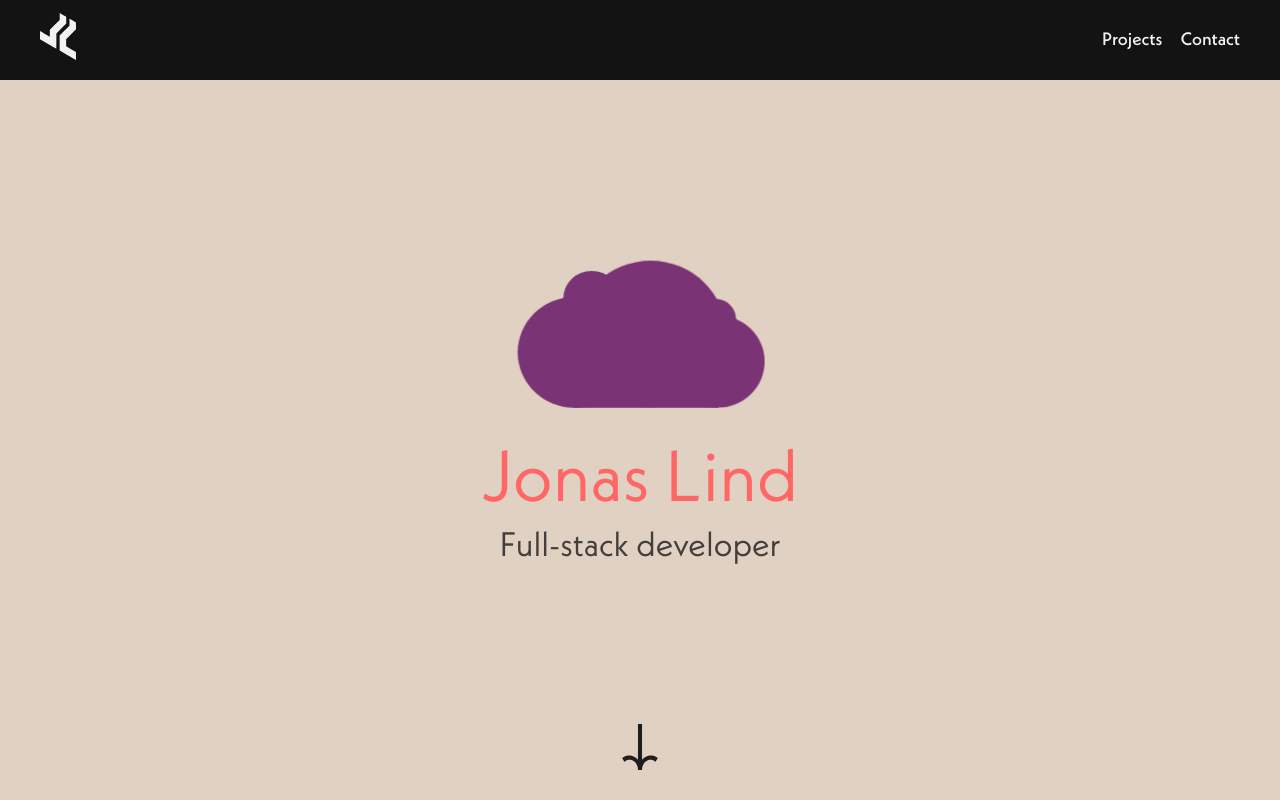
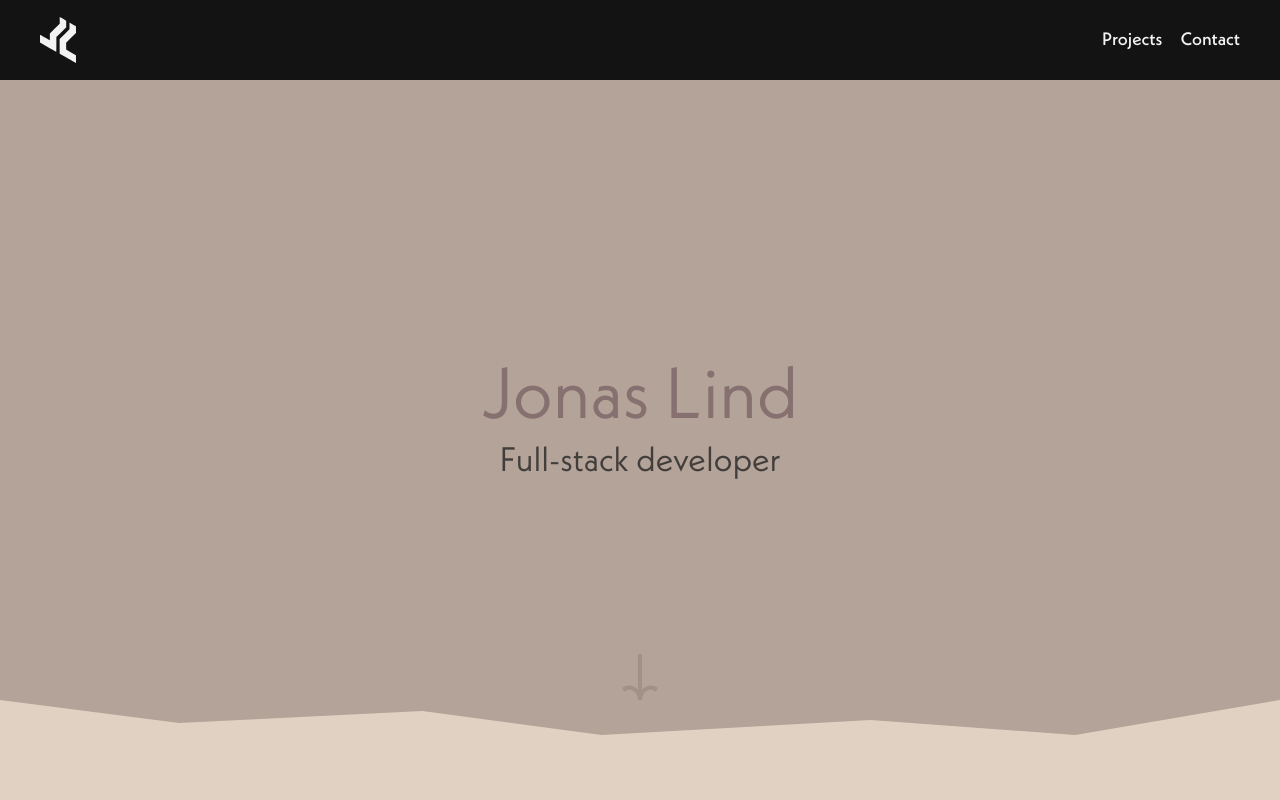
Before and after one commit to JonasLudvig/folio, a React (Create React App) app: page / in a window 1280 px wide. Shown: the top 800 px of the page. Built offline with nearby package versions, Linux system fonts and the light colour scheme.

Commit message:
Update content.

```diff
--- a/src/App.scss
+++ b/src/App.scss
@@ -104,6 +104,7 @@ a:active {
       img {
         filter: invert(100%) sepia(80%) saturate(227%) hue-rotate(272deg)
           brightness(112%) contrast(90%);
+        cursor: pointer;
         user-select: none;
         width: 36px;
       }
@@ -125,153 +126,53 @@ a:active {
     }
   }
 }
-
 .banner {
   align-items: center;
-  background: $bgClr;
+  background: #b3a398;
   display: flex;
   flex-direction: column;
   justify-content: center;
-  min-height: 100vh;
-  padding: 0 35px 0 35px;
+  min-height: 100dvh;
+  padding: 0 40px;
   position: relative;
   text-align: center;
-  .down {
-    bottom: 0px;
-    padding: 30px;
-    pointer-events: none;
-    position: absolute;
-    user-select: none;
-    width: 36px;
-  }
   h1 {
-    color: #ff6767;
+    color: #867070;
     font-size: 72px;
+    position: fixed;
   }
   h2 {
     color: #423e3b;
     font-size: 34px;
-    margin: 10px 0 0 0;
+    position: fixed;
+    transform: translateY(62px);
   }
-
-  .cloud-wrapper {
-    position: relative;
-    scale: 0.8;
+  img {
+    bottom: 0;
+    pointer-events: none;
+    position: fixed;
+    transform: translatey(-100px);
+    user-select: none;
+    width: 36px;
   }
-  .cloud-container {
+  div {
+    background: $bgClr;
+    bottom: 0px;
+    clip-path: polygon(
+      47% 35%,
+      68% 20%,
+      84% 35%,
+      100% 0,
+      100% 100%,
+      100% 100%,
+      0 100%,
+      0 0,
+      14% 23%,
+      33% 11%
+    );
+    height: 100px;
     position: absolute;
-    animation: hover;
-    animation-iteration-count: infinite;
-    animation-duration: 5s;
-    animation-timing-function: ease-in-out;
-    position: relative;
-    height: 220px;
-    width: 342px;
-    scale: 0.95;
-    transform: (scale(1, 0.95));
-
-    div {
-      position: absolute;
-      background: #7a3476;
-      transition: 0.5s;
-    }
-  }
-
-  .cloud-container:hover {
-    div {
-      opacity: 0.5;
-    }
-  }
-
-  @keyframes hover {
-    0% {
-      transform: scale(1, 0.95);
-      top: 0;
-    }
-    50% {
-      transform: scale(1, 1);
-      top: -20px;
-    }
-    100% {
-      transform: scale(1, 0.95);
-      top: 0;
-    }
-  }
-
-  @keyframes warp {
-    0% {
-      transform: scale(1);
-    }
-    50% {
-      transform: scale(0.9);
-    }
-    100% {
-      transform: scale(1);
-    }
-  }
-
-  @keyframes warp-inv {
-    0% {
-      transform: scale(0.9);
-    }
-    50% {
-      transform: scale(1);
-    }
-    100% {
-      transform: scale(0.9);
-    }
-  }
-
-  .c-1 {
-    top: 10px;
-    left: 85px;
-    width: 200px;
-    height: 200px;
-    border-radius: 50%;
-    animation: warp;
-    animation-iteration-count: infinite;
-    animation-duration: 7s;
-    animation-timing-function: ease-in-out;
-  }
-  .c-2 {
-    top: 60px;
-    left: 10px;
-    width: 150px;
-    height: 150px;
-    border-radius: 50%;
-  }
-  .c-3 {
-    top: 85px;
-    left: 210px;
-    width: 125px;
-    height: 125px;
-    border-radius: 50%;
-  }
-  .c-4 {
-    top: 60px;
-    left: 240px;
-    width: 60px;
-    height: 60px;
-    border-radius: 50%;
-    animation: warp-inv;
-    animation-iteration-count: infinite;
-    animation-duration: 7s;
-    animation-timing-function: ease-in-out;
-  }
-  .c-5 {
-    top: 25px;
-    left: 70px;
-    width: 75px;
-    height: 75px;
-    border-radius: 50%;
-  }
-  .c-6 {
-    top: 110px;
-    left: 84px;
-    width: 190px;
-    height: 100px;
-    border-top-left-radius: 55px;
-    border-top-right-radius: 55px;
+    width: 100%;
   }
 }
 
@@ -280,6 +181,8 @@ a:active {
   display: flex;
   justify-content: center;
   padding: 40px;
+  position: relative;
+  z-index: 1;
 }
 
 .feed-container {
@@ -317,9 +220,9 @@ a:active {
     position: absolute;
     transition: 0.25s;
     img {
+      transform: translate(0, 1px);
       user-select: none;
       width: 24px;
-      transform: translate(0, 1px);
     }
   }
 }
@@ -356,6 +259,8 @@ a:active {
   gap: 40px;
   justify-content: center;
   padding: 150px 40px;
+  position: relative;
+  z-index: 1;
   div {
     div {
       width: 480px;
@@ -381,8 +286,8 @@ a:active {
   .image {
     width: 500px;
     img {
+      transition: 0.25s;
       width: 100%;
-      transition: 0.25s;
     }
   }
 }
@@ -392,6 +297,8 @@ a:active {
   display: flex;
   justify-content: center;
   padding: 40px;
+  position: relative;
+  z-index: 1;
 }
 
 .service-container {
@@ -436,7 +343,6 @@ a:active {
   display: flex;
   flex-direction: column;
   justify-content: center;
-  // min-height: 300px;
   padding: 180px 40px 100px 40px;
   text-align: center;
   p {
@@ -562,8 +468,8 @@ a:active {
     flex-direction: column;
     justify-content: center;
     p {
+      margin: 10px 0 0 0;
       white-space: nowrap;
-      margin: 10px 0 0 0;
     }
   }
 }
@@ -606,6 +512,8 @@ a:active {
   flex-direction: column;
   height: 400px;
   justify-content: center;
+  position: relative;
+  z-index: 1;
   p {
     color: #f2f2f2;
   }
--- a/src/components/navigation/Navigation.tsx
+++ b/src/components/navigation/Navigation.tsx
@@ -5,9 +5,11 @@ export default function Banner() {
     <div className='navigation-container'>
       <div className='navigation'>
         <div>
-          <a href='/'>
-            <img src={logo} alt='Logo reading "JL"' />
-          </a>
+          <img
+            src={logo}
+            alt='Logo reading "JL"'
+            onClick={() => (window.location.href = '/')}
+          />
         </div>
         <div className='entries'>
           <div>
--- a/src/components/pages/home/banner/Banner.tsx
+++ b/src/components/pages/home/banner/Banner.tsx
@@ -3,19 +3,10 @@ import down from './static/down.svg';
 export default function Banner() {
   return (
     <div className='banner'>
-      <div className='cloud-wrapper'>
-        <div className='cloud-container'>
-          <div className='c-1' />
-          <div className='c-2' />
-          <div className='c-3' />
-          <div className='c-4' />
-          <div className='c-5' />
-          <div className='c-6' />
-        </div>
-      </div>
       <h1>Jonas Lind</h1>
       <h2>Full-stack developer</h2>
       <img src={down} className='down' alt='Arrow pointing downward' />
+      <div></div>
     </div>
   );
 }
--- a/src/components/pages/home/feed/items/UIs.tsx
+++ b/src/components/pages/home/feed/items/UIs.tsx
@@ -13,16 +13,16 @@ export default function APIs() {
             intended for the project, across all devices, browsers and
             resuolutions. The design should instilt a intrinsic value, utilizing
             standards for UX and UI while still offering something unique and
-            artistic. I want whatever I build to have a personality.
+            artistic. I want whatever I build to have personality.
           </p>
           <img src={meadow} alt='Meadow' />
           <p className='body'>
-            To me, the best way to start with a new design is to just start,
-            straight in the browser. I think that tools like Figma have a lot to
-            offer teams working on larger scale but that critical aspects are
-            bound to get lost in translation when porting designs over to the
-            production environment, making it difficult to ensure quality, as
-            well as effectivity.
+            To me, the best way to begin working on a new design is to simply
+            start from a few ideas and find out what works. I think that tools
+            like Figma have a lot to offer teams working on larger scale but
+            that critical aspects are bound to get lost in translation when
+            porting designs over to the production environment, making it
+            difficult to ensure quality, as well as effectivity.
           </p>
           <p>
             I hold off introducing graphical elements, as I believe a great
--- a/src/components/pages/home/operation/Operation.tsx
+++ b/src/components/pages/home/operation/Operation.tsx
@@ -13,7 +13,7 @@ export default function Operation() {
         <div>
           <div>
             <p>
-              I specialize in leveraging a wide array of framework to design,
+              I specialize in leveraging a wide array of frameworks to design,
               develop, publish, and maintain applications for web, desktop and
               mobile.
             </p>
--- a/src/components/pages/projects/Projects.tsx
+++ b/src/components/pages/projects/Projects.tsx
@@ -176,7 +176,7 @@ export default function Projects() {
         </div>
       </div>
       <div className='projects-description'>
-        <h2>Frameworks</h2>
+        <h2>Tools & frameworks</h2>
       </div>
       <div className='projects'>
         <div className='projects-container'>
```
Also changed, not shown: src/components/pages/home/banner/static/down.svg.
